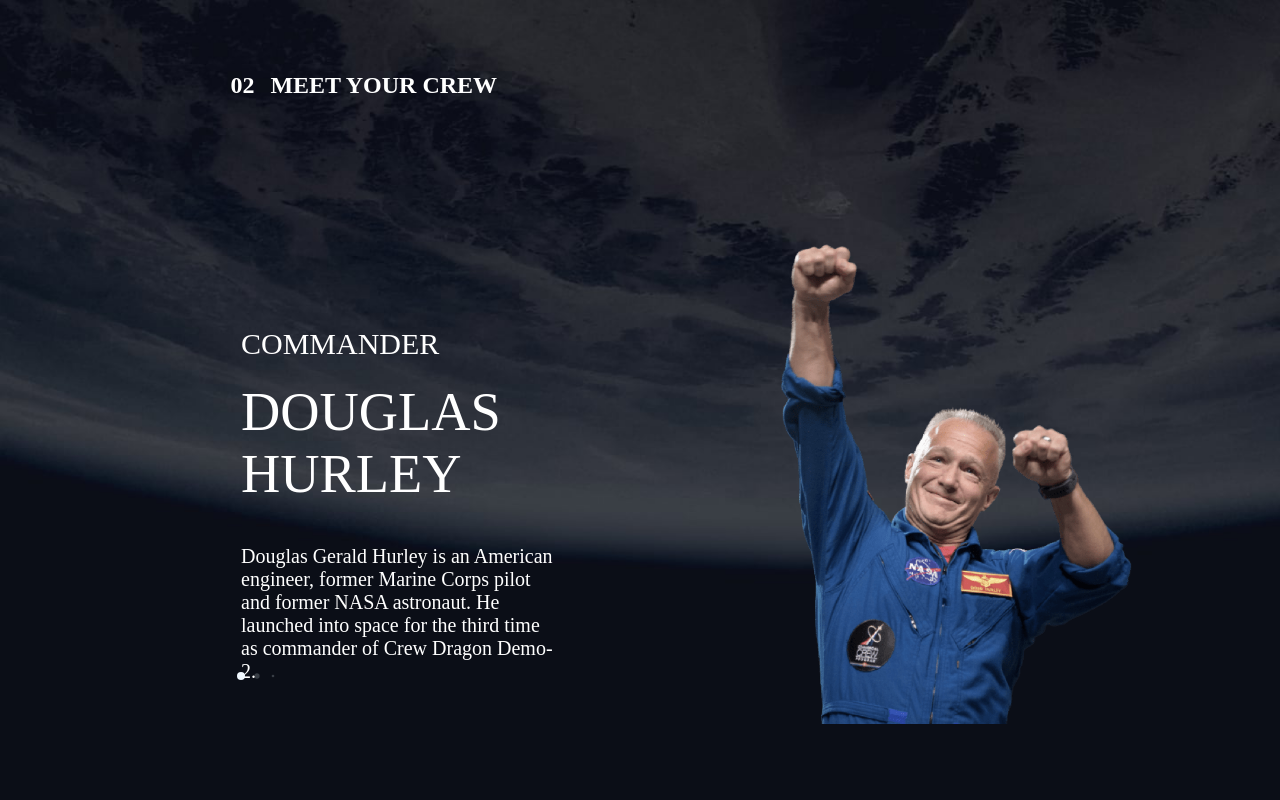
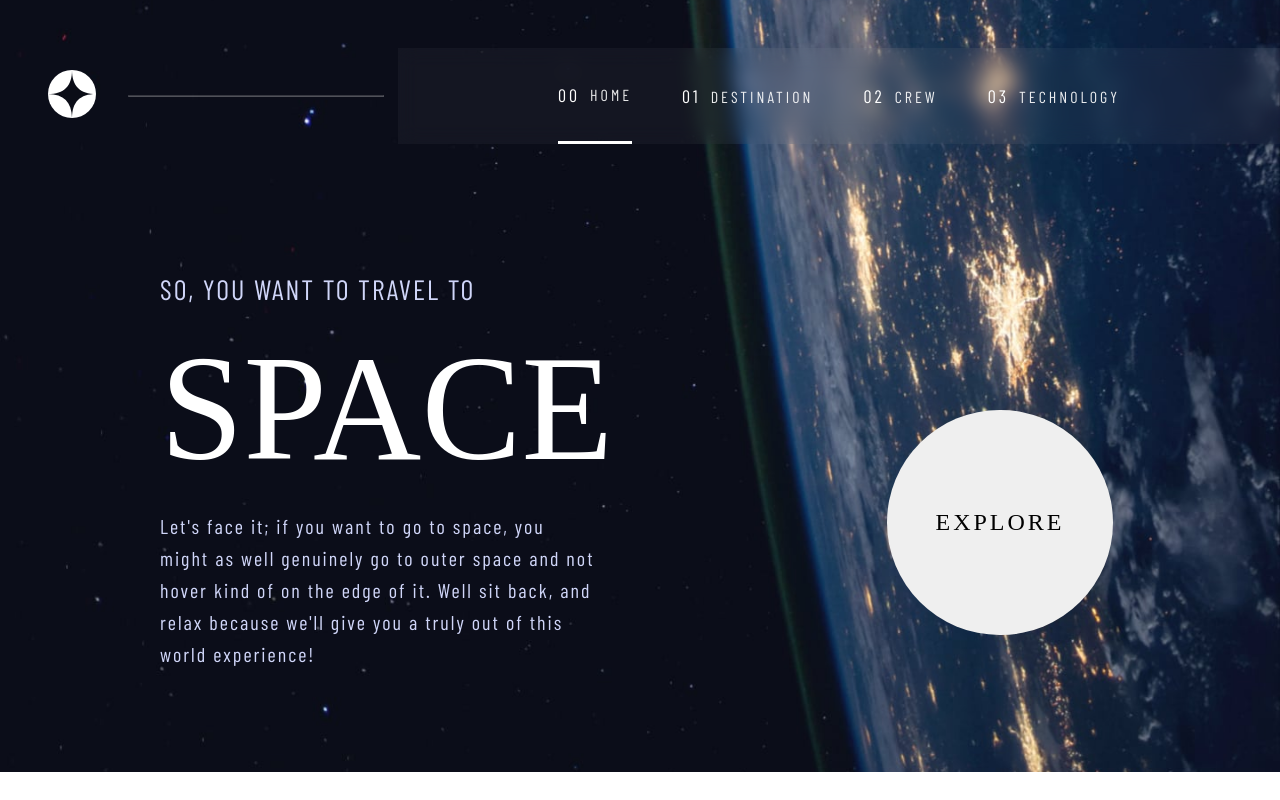
Before and after one commit to Alice221299/workshop4, a React (Vite) app: page / in a window 1280 px wide. Built offline with nearby package versions, Linux system fonts and the light colour scheme; a web font is replaced by a local one.

Commit message:
:twisted_rightwards_arrows:Merged all in develop

```diff
--- a/src/components/crew/Crew.jsx
+++ b/src/components/crew/Crew.jsx
@@ -6,29 +6,30 @@ import Slider from './slider'
 import './slider.scss'
 import useScreenSize from "./screen";
 
-const ImageChanger = () => {
-  const { width } = useScreenSize();
-  const [imageUrl, setImageUrl] = useState("");
+// const ImageChanger = () => {
+//   const { width } = useScreenSize();
+//   const [imageUrl, setImageUrl] = useState("");
 
-  useEffect(() => {
-    if (width > 950) {
-      setImageUrl(imageDesktop1);
-    } else if (width < 615) {
-      setImageUrl(imageMobile);
-    } else {
-      setImageUrl(imageTablet);
-    }
-  }, [width]);
+//   useEffect(() => {
+//     if (width > 950) {
+//       setImageUrl(imageDesktop1);
+//     } else if (width < 615) {
+//       setImageUrl(imageMobile);
+//     } else {
+//       setImageUrl(imageTablet);
+//     }
+//   }, [width]);
 
-  return imageUrl;
-};
+//   return imageUrl;
+// };
+// style={{ backgroundImage: `url(${imageUrl})` }}
 
 const Crew = () => {
-  const imageUrl = ImageChanger();
+  // const imageUrl = ImageChanger();
 
   return (
     <>
-    <section className='backImage' style={{ backgroundImage: `url(${imageUrl})` }}>
+    <section className='backImage' >
       <div className='container__pag'>
         <h2>02</h2>
         <h1>MEET YOUR CREW</h1>
--- a/src/components/crew/Slider.jsx
+++ b/src/components/crew/Slider.jsx
@@ -25,7 +25,7 @@ function Slider() {
               <span>{element.name.toUpperCase()}</span>
               <p>{element.bio}</p>
             </div>
-            <img src={element.images.png} alt="Imagenes integrantes" />
+            <img className='crew-picture' src={element.images.png} alt="Imagenes integrantes" />
           </SwiperSlide>
         ))
       }
--- a/src/components/crew/slider.scss
+++ b/src/components/crew/slider.scss
@@ -1,4 +1,4 @@
-@import "../../assets/styles/reset.scss";
+
 @import "../../assets/styles/variables.scss";
 
 .container__pag {
@@ -92,7 +92,7 @@
     .swiper-slide {
       flex-direction: column;
 
-      img {
+      .crew-picture {
         position: relative;
         left: 50px;
         margin-top: 0;
@@ -132,7 +132,7 @@
 
     .swiper-slide {
       flex-direction: column-reverse;
-      img {
+      .crew-picture {
         border-bottom: 1px solid white;
         margin-right: 60px;
         height: 26rem;
--- a/src/components/destination-planet/DestinationPlanet.jsx
+++ b/src/components/destination-planet/DestinationPlanet.jsx
@@ -23,12 +23,13 @@ const DestinationPlanet = () => {
     <>
       <Swiper ref={swiperRef}
         modules={[Pagination]}
-        className="mySwiper"
+        className="mySwiper "
+        id='swiper-destination'
         onSlideChange={(swiper) => handleBulletClick(swiper.activeIndex)}>
         {destinations.map((planet, index) => (
             <SwiperSlide key={index}>
                 <figure className='slide-planet'>
-                    <img src={planet.images.png} alt={planet.name} />
+                    <img className='planet-image' src={planet.images.png} alt={planet.name} />
                 </figure>
                 <div className='planet-info'>
                 <div className="custom-bullets">
--- a/src/components/destination-planet/destination-planet.scss
+++ b/src/components/destination-planet/destination-planet.scss
@@ -1,18 +1,19 @@
 @import "../../assets/styles/variables.scss";
 
-.swiper {
+#swiper-destination {
     width: 100%;
     height: 100%;
-  }
-
   .swiper-slide {
     display: flex;
     justify-content: center;
     .slide-planet {
         padding: 5rem 13rem 0 3rem;
         width: 90rem;
-        img {
+        .planet-image {
             width: 100%;
+            display: inline-block;
+            height: auto;
+            position: static;
         }}
         .planet-info {
             color: $white;
@@ -77,9 +78,10 @@
             }
         }
 
-}
+}}
 
 @media (max-width: 1300px) {
+    #swiper-destination
     .swiper-slide {
         gap: 10%;
         .slide-planet {
@@ -89,6 +91,7 @@
 }
 
 @media (max-width: 1100px) {
+    #swiper-destination
     .swiper-slide{
         .planet-info {
             max-width: 40%;
@@ -107,6 +110,7 @@
 }
 
 @media (max-width: 900px) {
+    #swiper-destination
     .swiper-slide {
         flex-direction: column;
         align-items: center;
@@ -138,6 +142,7 @@
 }
 
 @media (max-width: 600px) {
+    #swiper-destination
     .swiper-slide {
         .slide-planet {
             width: 60%;
--- a/src/components/homeComponent/homeComponent.scss
+++ b/src/components/homeComponent/homeComponent.scss
@@ -3,7 +3,7 @@
 
 .container{
     display: flex;
-    height: 100%;
+    margin-top: 5rem;
 
     .introduction{
         width: 50%;
@@ -43,13 +43,13 @@
         justify-content: center;
         .container__btn--explore{
             border-radius: 50%;
-            width: 35%;
-            height: 40%;
+            height: 45%;
             border: none;
-            font-size: 20px;
+            font-size: 24px;
             padding: 1rem;
             font-family: $primary-font;
             letter-spacing: 3px;
+            aspect-ratio: 1 / 1;
         }
         .container__btn--explore:hover {
             box-shadow: 0px 0px 0px 80px rgba(255,255,255,0.1);
@@ -122,7 +122,7 @@
 
 }
 
-@media (max-width: 600px) {
+@media (max-width: 500px) {
     .container{
         display: flex;
         height: 100%;
@@ -150,7 +150,7 @@
 
             }
             .introduction__title{
-                font-size: 140px;
+                font-size: 80px;
                 font-weight: 200;
                 font-family: $primary-font;
             }
--- a/src/components/navbar/Navbar.jsx
+++ b/src/components/navbar/Navbar.jsx
@@ -21,7 +21,7 @@ const Navbar = () => {
         {
             number: "02",
             name: "Crew",
-            link: "/"
+            link: "crew"
         },
         {
             number: "03",
--- a/src/main.jsx
+++ b/src/main.jsx
@@ -5,5 +5,5 @@ import Crew from './components/crew/Crew.jsx'
 import Slider from './components/crew/slider.jsx'
 
 ReactDOM.createRoot(document.getElementById('root')).render(
-<Crew/>
+<Router/>
 )
--- a/src/pages/home/Home.jsx
+++ b/src/pages/home/Home.jsx
@@ -9,6 +9,9 @@ import imageTabletTechnology from "../../assets/technology/background-technology
 import imageMobileHome from "../../assets/home/background-home-mobile.jpg"
 import imageMobileDestination from "/images/destination/background-destination-mobile.jpg"
 import imageMobileTechnology from "../../assets/technology/background-technology-mobile.jpg"
+import imageDesktopCrew from "../../assets/crew/background-crew-desktop.jpg"
+import imageTabletCrew from "../../assets/crew/background-crew-tablet.jpg"
+import imageMobileCrew from "../../assets/crew/background-crew-mobile.jpg"
 import Navbar from '../../components/navbar/Navbar'
 import { Outlet, useLocation } from 'react-router-dom'
 import useScreenSize from '../../hooks/useScreenSize'
@@ -29,6 +32,9 @@ const Home = () => {
       else if (location.pathname === "/technology"){
         setBackground(imageDesktopTechnology)
       }
+      else if (location.pathname === "/crew"){
+        setBackground(imageDesktopCrew)
+      }
     }
     else if (width < 900 && width >= 600) {
       if (location.pathname === "/") {
@@ -40,6 +46,9 @@ const Home = () => {
       else if (location.pathname === "/technology"){
         setBackground(imageTabletTechnology)
       }
+      else if (location.pathname === "/crew"){
+        setBackground(imageTabletCrew)
+      }
     }
     else {
       if (location.pathname === "/") {
@@ -50,6 +59,9 @@ const Home = () => {
       }
       else if (location.pathname === "/technology"){
         setBackground(imageMobileTechnology)
+      }
+      else if (location.pathname === "/crew"){
+        setBackground(imageMobileCrew)
       }
     }
 
--- a/src/routers/Router.jsx
+++ b/src/routers/Router.jsx
@@ -4,6 +4,7 @@ import Home from '../pages/home/Home'
 import HomeComponent from '../components/homeComponent/homeComponent'
 import Destination from '../pages/destination/Destination'
 import Technology from '../pages/technology/technology'
+import Crew from '../components/crew/Crew'
 
 const Router = () => {
   return (
@@ -13,7 +14,7 @@ const Router = () => {
                 <Route index element={<HomeComponent/>}/>
                 <Route path='destination' element={<Destination/>}/>
                 <Route path='technology' element={<Technology />}/>
-                {/* <Route path='/Crew' element={<Crew/>}/> */}
+                <Route path='crew' element={<Crew/>}/>
             </Route>
         </Routes>
     </BrowserRouter>
```
